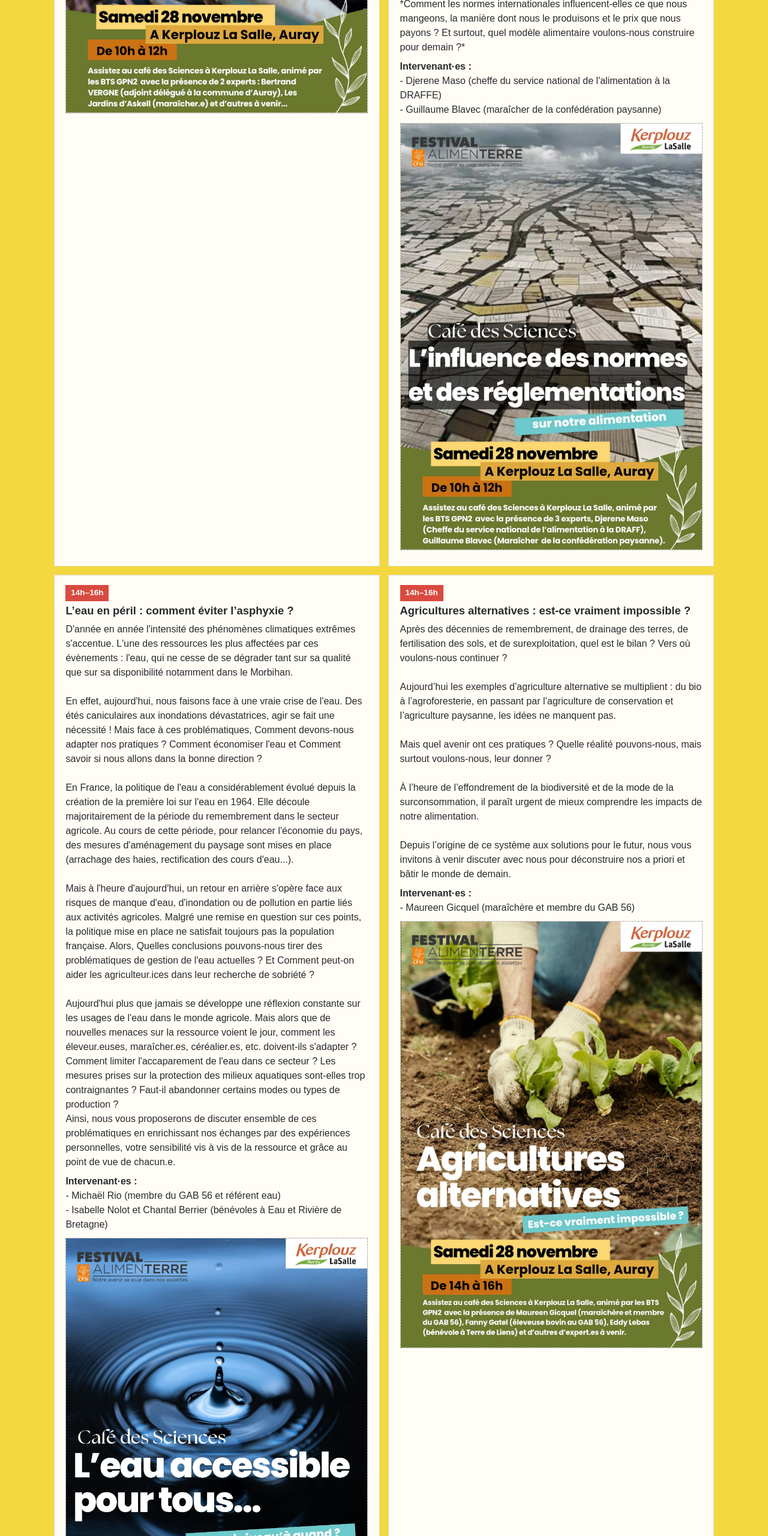
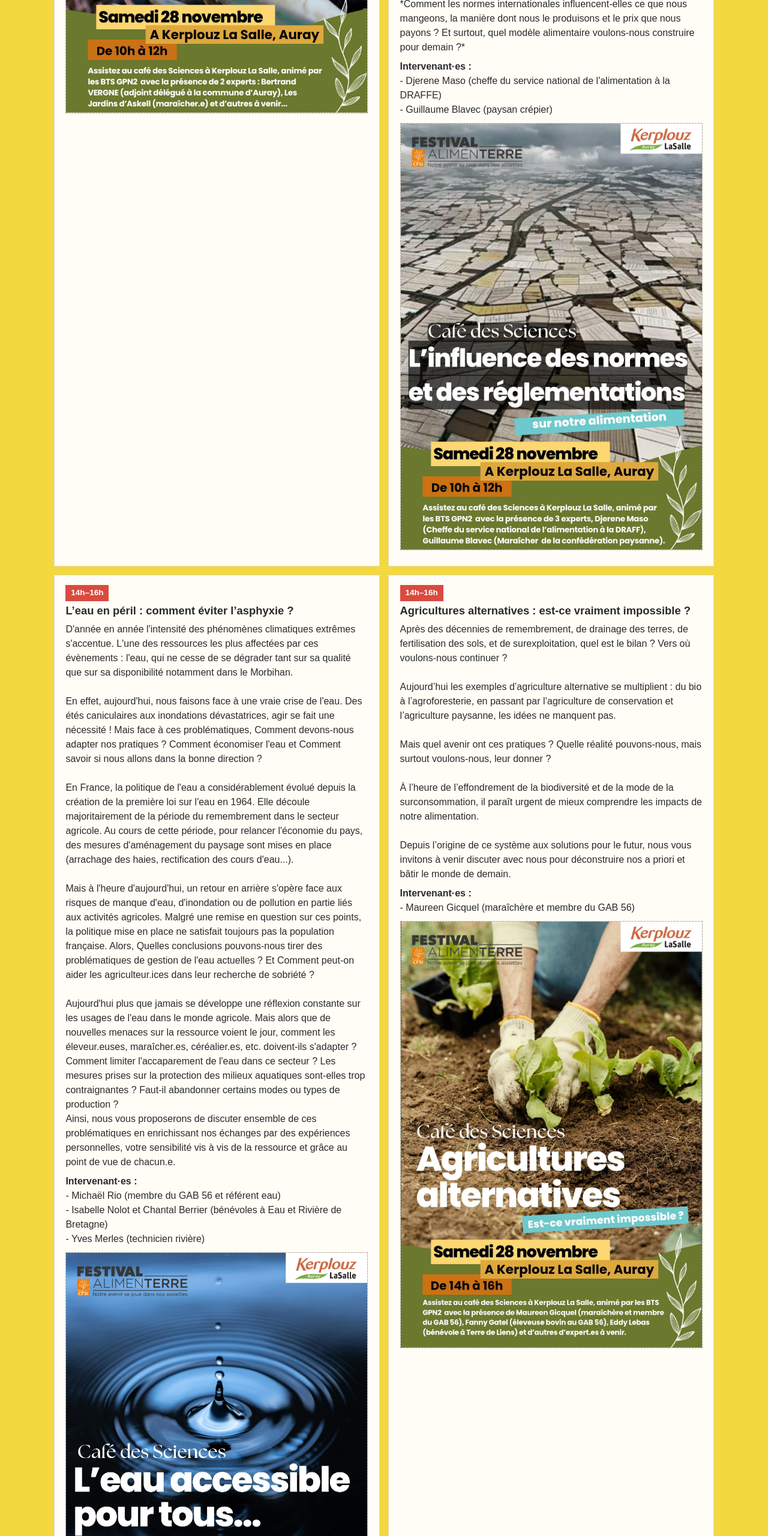
Before and after one commit to lena29300/festival-alimenterre, a plain HTML site: page index.html in a window 1280 px wide. Shown: the part 1420-3980 px from the top of the page at 60% size. Drawn offline with Linux system fonts and the light colour scheme.

Commit message:
Update index.html

```diff
--- a/index.html
+++ b/index.html
@@ -134,7 +134,7 @@ footer a{color:white}
                 <p class="editable" data-key="cafe2desc">Du champ à notre assiette, notre alimentation est influencée par de nombreuses règles et décisions qui dépassent les frontières françaises. Normes sanitaires, réglementations commerciales, exigences environnementales ou encore standards de production : les normes internationales jouent un rôle important dans la manière dont nos aliments sont produits, transformés et distribués.<br><br>
 Mais quels sont leurs impacts réels sur notre alimentation ? Permettent-elles de garantir la qualité et la sécurité des produits que nous consommons, ou peuvent-elles aussi favoriser certains modèles agricoles et économiques au détriment d’autres ?<br><br>
 Entre mondialisation des échanges, protection des consommateur.rice.s, enjeux environnementaux et rémunération des agriculteur.rice.s, notre système alimentaire soulève de nombreuses questions. Alors que les exigences de production évoluent et que les crises agricoles et climatiques se multiplient, il devient essentiel de comprendre qui établit ces normes, dans quel but et avec quelles conséquences sur notre quotidien.<br><br>À travers les échanges avec des spécialistes et des professionne.les du secteur, nous vous invitons à découvrir les coulisses de notre alimentation, à confronter les points de vue et à questionner les choix qui façonnent notre assiette.<br><br>*Comment les normes internationales influencent-elles ce que nous mangeons, la manière dont nous le produisons et le prix que nous payons ? Et surtout, quel modèle alimentaire voulons-nous construire pour demain ?*</p>
-        <p><strong>Intervenant·es :</strong> <span class="editable" data-key="cafe2people"><br>- Djerene Maso (cheffe du service national de l'alimentation à la DRAFFE)<br>- Guillaume Blavec (maraîcher de la confédération paysanne)</span></p>
+        <p><strong>Intervenant·es :</strong> <span class="editable" data-key="cafe2people"><br>- Djerene Maso (cheffe du service national de l'alimentation à la DRAFFE)<br>- Guillaume Blavec (paysan crépier)</span></p>
 <img class="poster" src="affiche-cafe2.jpg" data-key="cafe2poster" alt="Affiche du café des sciences 2">
       </article>
       <article class="card cafe-card">
@@ -148,7 +148,7 @@ Comment économiser l'eau et Comment savoir si nous allons dans la bonne directi
 En France, la politique de l'eau a considérablement évolué depuis la création de la première loi sur l'eau en 1964. Elle découle majoritairement de la période du remembrement dans le secteur agricole. Au cours de cette période, pour relancer l'économie du pays, des mesures d'aménagement du paysage sont mises en place (arrachage des haies, rectification des cours d'eau...).  <br><br>Mais à l'heure d'aujourd'hui, un retour en arrière s'opère face aux risques de manque d'eau, d'inondation ou de pollution en partie liés aux activités agricoles.
 Malgré une remise en question sur ces points, la politique mise en place ne satisfait toujours pas la population française. Alors, Quelles conclusions pouvons-nous tirer des problématiques de gestion de l'eau actuelles ? Et Comment peut-on aider les agriculteur.ices dans leur recherche de sobriété ? <br><br>Aujourd'hui plus que jamais se développe une réflexion constante sur les usages de l'eau dans le monde agricole.
 Mais alors que de nouvelles menaces sur la ressource voient le jour, comment les éleveur.euses, maraîcher.es, céréalier.es, etc. doivent-ils s'adapter ? Comment limiter l'accaparement de l'eau dans ce secteur ? Les mesures prises sur la protection des milieux aquatiques sont-elles trop contraignantes ?  Faut-il abandonner certains modes ou types de production ?  <br>Ainsi, nous vous proposerons de discuter ensemble de ces problématiques en enrichissant nos échanges par des expériences personnelles, votre sensibilité vis à vis de la ressource et grâce au point de vue de chacun.e. </p>
-        <p><strong>Intervenant·es :</strong> <span class="editable" data-key="cafe3people"><br>- Michaël Rio (membre du GAB 56 et référent eau)<br>- Isabelle Nolot et Chantal Berrier (bénévoles à Eau et Rivière de Bretagne)</span></p>
+        <p><strong>Intervenant·es :</strong> <span class="editable" data-key="cafe3people"><br>- Michaël Rio (membre du GAB 56 et référent eau)<br>- Isabelle Nolot et Chantal Berrier (bénévoles à Eau et Rivière de Bretagne)<br>- Yves Merles (technicien rivière)</span></p>
 <img class="poster" src="affiche-cafe3.jpg" data-key="cafe3poster" alt="Affiche du café des sciences 3">
       </article>
       <article class="card cafe-card">
@@ -183,7 +183,7 @@ l’avenir de l’agriculture française et de son évolution face aux chocs cli
                       <p class="editable" data-key="cafe6desc">Qu’il s’agisse de coccinelles, d’abeilles, de papillons, d’oiseaux ou encore de chauves-souris... Ces êtres vivants sont primordiaux pour nos cultures et notre alimentation. Mais pourquoi ? Quels bénéfices apportent-ils ? Comment se fait-il qu’ils disparaissent ? Qu’est-ce qui les remplace ?<br><br>
 Plus globalement, nous allons nous demander en quoi les auxiliaires de culture sont primordiaux pour une agriculture durable.<br><br>
 Trop de questions se posent pour que vous ne veniez pas avec nous trouver des réponses, accompagné.es de spécialistes et de professionnel.les de terrain. Donc, si vous avez envie de découvrir ces petites bêtes qui travaillent gratuitement pour nourrir le monde entier dans une ambiance conviviale, c’est le bon jour pour un café !</p>
-        <p><strong>Intervenant·es :</strong> <span class="editable" data-key="cafe6people"><br>- Anne-Marie Cortesero (professeure à l'Université de Rennes - écologie et génétique des insectes)<br>- Elsa Canard (chargée de recherche à l'INRAE - écologie et génétique des insectes)</span></p>
+        <p><strong>Intervenant·es :</strong> <span class="editable" data-key="cafe6people"><br>- Anne-Marie Cortesero (professeure à l'Université de Rennes - écologie et génétique des insectes)<br>- Elsa Canard (chargée de recherche à l'INRAE - écologie et génétique des insectes)<br>- Gwenegan Cueff (maraîcher en agriculture biologique au Jardin d'Askell) </span></p>
 <img class="poster" src="affiche-cafe6.jpg" data-key="cafe6poster" alt="Affiche du café des sciences 6">
       </article>
     </div>
```
